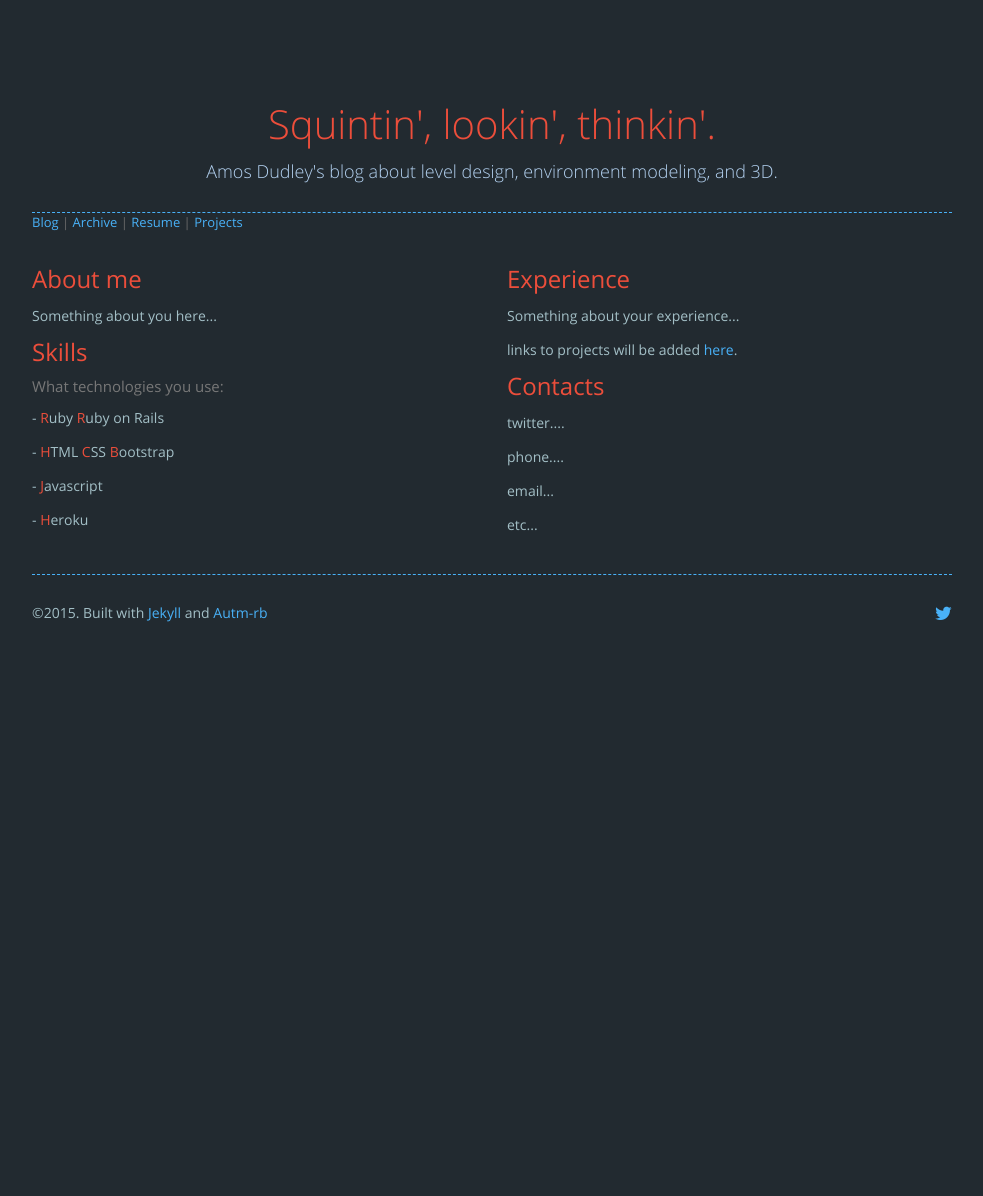
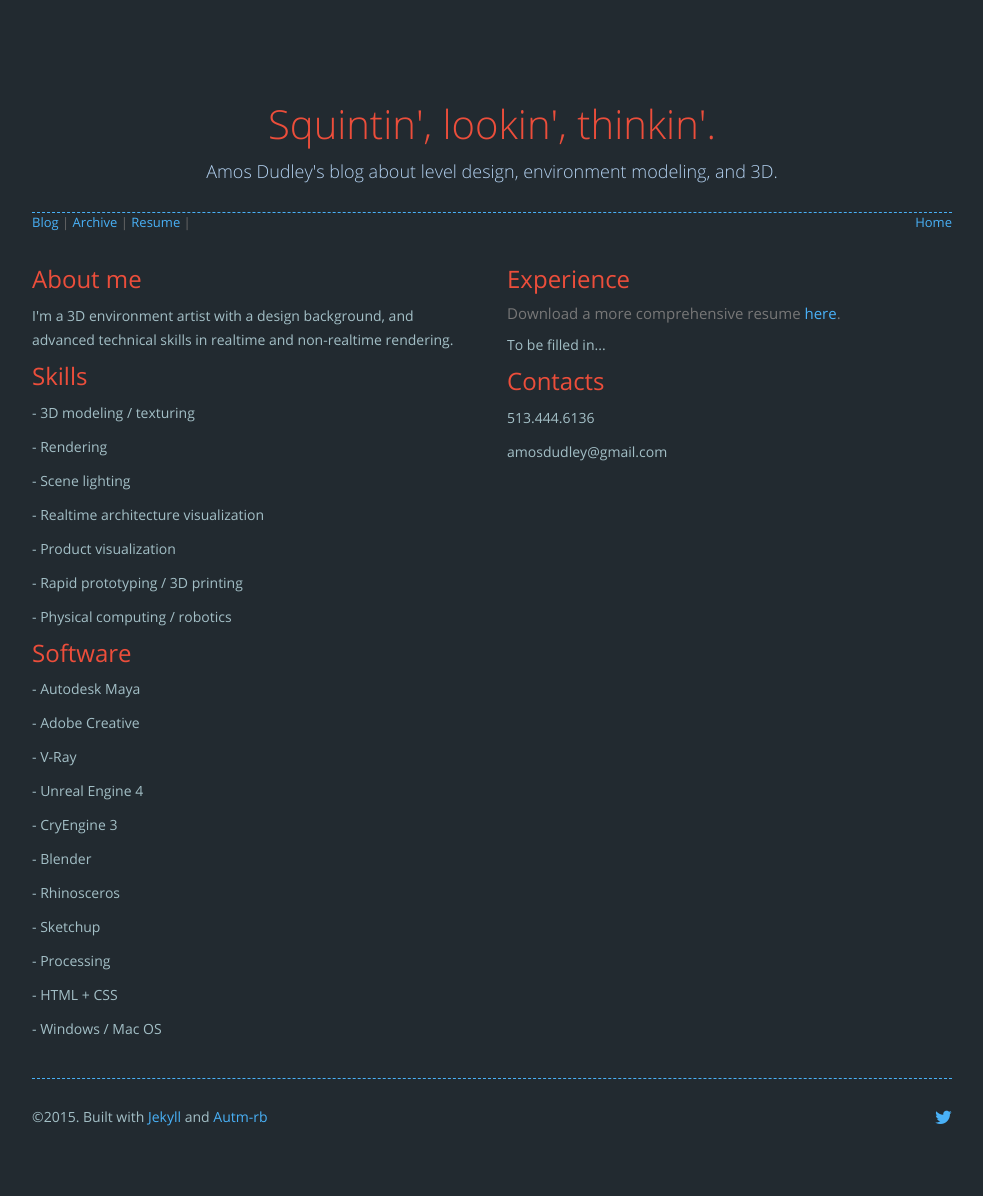
Before and after one commit to amosdudley/weblog, a Jekyll site: the page built from resume.html, in a window 1280 px wide. Shown: the whole page, without its empty margins (148-1131 px from the left). Built offline with Jekyll 4.4.1, drawn with Linux system fonts in a browser that asks for light colours; nearby versions of some CDN libraries; comment, search, counter and statistics services are not loaded; before the commit the page ends 900 px from its top, so only the background shows below that.

Commit message:
Resume update

```diff
--- a/_includes/nav-links.html
+++ b/_includes/nav-links.html
@@ -2,9 +2,9 @@
   <a href="{{ "/blog" | prepend:site.baseurl }}">Blog</a> |
   <a href="{{ "/archive" | prepend:site.baseurl }}">Archive</a> |
   <a href="{{ "/resume" | prepend:site.baseurl }}">Resume</a> |
-  <a href="{{ "/projects" | prepend:site.baseurl }}">Projects</a>
+
 </span>
 
 <span class="credits right">
-
+	<a href="amosdudley.com">Home</a>
 </span>
--- a/projects.html
+++ b/projects.html
@@ -7,7 +7,7 @@ layout: projects
 <a href="{{ '/' | prepend: site.baseurl | replace: '//', '/' }}"><i class="fa fa-home"></i> home</a>
 <br/>
 <div class="text-center">
-  <h3>title</h3>
-    <p class="text-muted">description..................</p>
+  <h3>Current Projects</h3>
+    <p class="text-muted">DALT</p>
 </div>
 </div>
--- a/resume.html
+++ b/resume.html
@@ -8,32 +8,49 @@ layout: default
   <div class="col-md-6 post-nav">
     <div id="about_me">
       <h2>About me</h2>
-      <p>Something about you here...</p>
+      <p>I'm a 3D environment artist with a design background, and advanced technical skills in realtime and non-realtime rendering.</p>
+    </div>
+
+	<div id="skills">
+      <h2>Skills</h2>
+		<p> - 3D modeling / texturing
+		<p> - Rendering
+		<p> - Scene lighting
+		<p> - Realtime architecture visualization
+		<p> - Product visualization
+		<p> - Rapid prototyping / 3D printing
+		<p> - Physical computing / robotics
     </div>
 
     <div id="skills">
-      <h2>Skills</h2>
-      <h4 class="text-muted">What technologies you use:</h4>
-        <p> - <span>R</span>uby <span>R</span>uby on Rails</p>
-        <p> - <span>H</span>TML <span>C</span>SS <span>B</span>ootstrap</p>
-        <p> - <span>J</span>avascript</p>
-        <p> - <span>H</span>eroku</p>
+      <h2>Software</h2>
+		<p> - Autodesk Maya
+		<p> - Adobe Creative
+		<p> - V-Ray
+		<p> - Unreal Engine 4
+		<p> - CryEngine 3
+		<p> - Blender
+		<p> - Rhinosceros
+		<p> - Sketchup
+		<p> - Processing
+        <p> - HTML + CSS
+		<p> - Windows / Mac OS
+
     </div>
+
   </div>
 
   <div class="col-md-6 post-nav">
     <div id="experience">
       <h2>Experience</h2>
-      <p>Something about your experience...</p>
-      <p>links to projects will be added <a href="{{ "/projects" | prepend:site.baseurl }}">here</a>.</p>
+	  <h4 class="text-muted">Download a more comprehensive resume <a href="http://amosdudley.com/AmosDudley_resume.pdf">here</a>.</h4>
+      <p>To be filled in...</p>
     </div>
 
     <div id="contacts">
       <h2>Contacts</h2>
-      <p>twitter....</p>
-			<p>phone....</p>
-      <p>email...</p>
-			<p>etc...</p>
+		<p>513.444.6136</p>
+		<p>amosdudley@gmail.com</p>
     </div>
   </div>
 </div>
```
